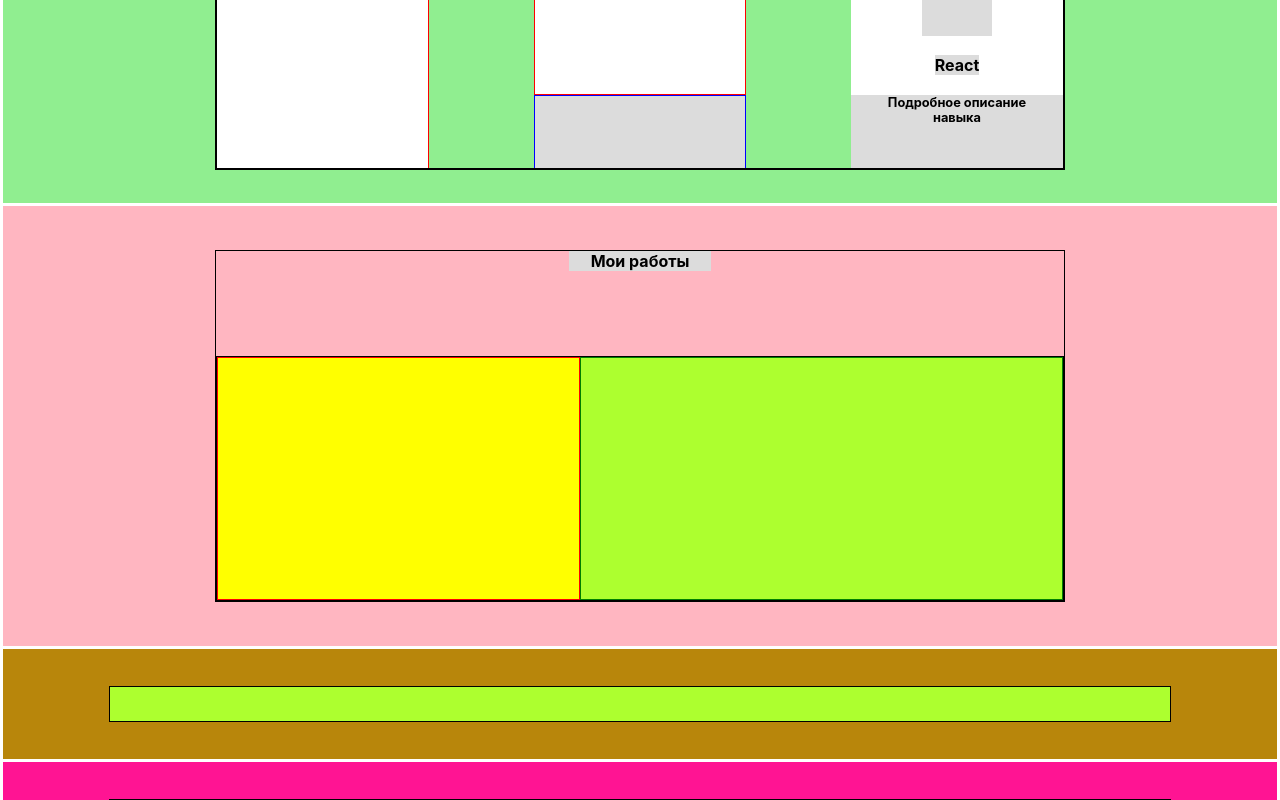
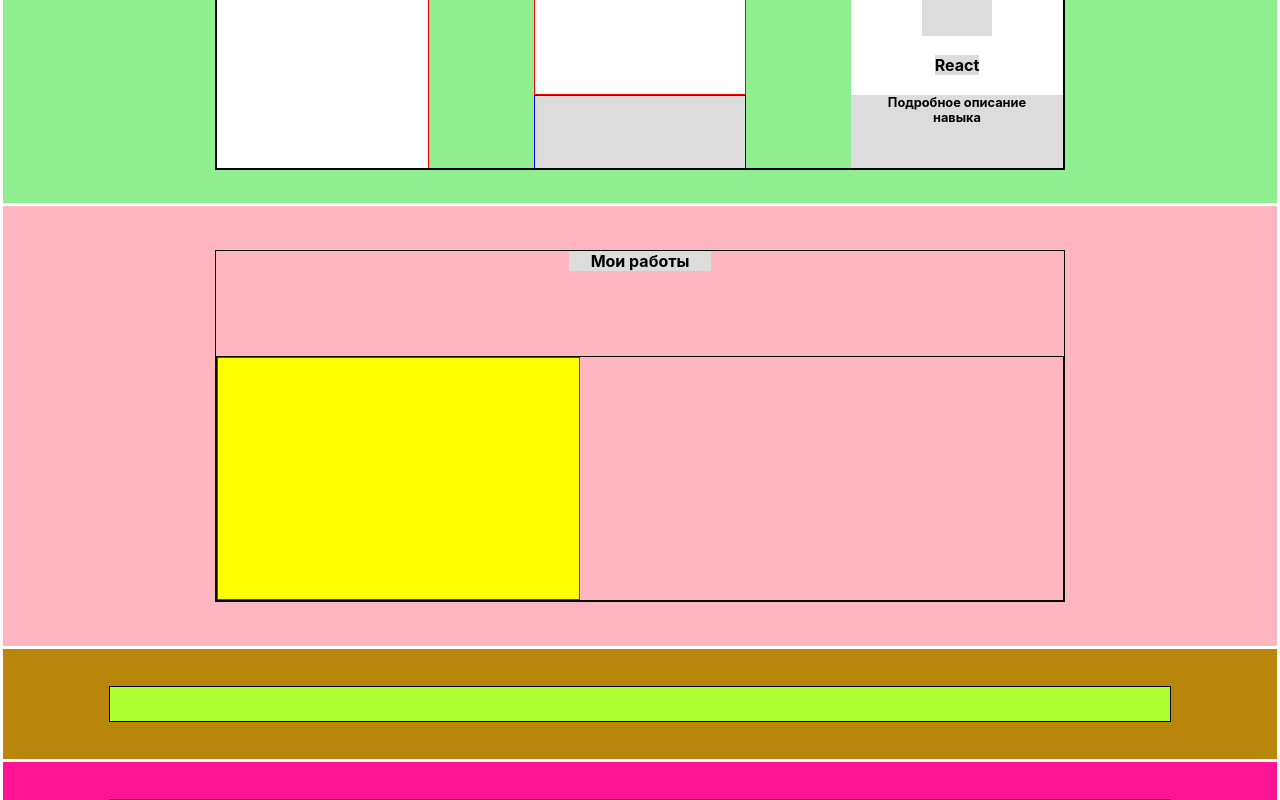
Before and after one commit to zerkalo70/portfolio, a React (Create React App) app: page / in a window 1280 px wide. Shown: the part 400-1200 px from the top of the page. Built offline with nearby package versions, Linux system fonts and the light colour scheme.

Commit message:
delite element

```diff
--- a/src/App.js
+++ b/src/App.js
@@ -61,7 +61,7 @@ function App() {
                   {/*    <div className="example11"></div>*/}
                   {/*    <div className="example12"></div>*/}
                   </div>
-                  <div className="example2">
+                  {/*<div className="example2">*/}
                   {/*    <div className="example21">*/}
                   {/*        <button className="kn">Смотреть</button>*/}
                   {/*    </div>*/}
@@ -69,7 +69,7 @@ function App() {
                   {/*        <span1>Название проекта</span1>*/}
                   {/*        <span2>Краткое описание</span2>*/}
                   {/*    </div>*/}
-                  </div>
+                  {/*</div>*/}
               </div>
         </div>
         </div>
```
